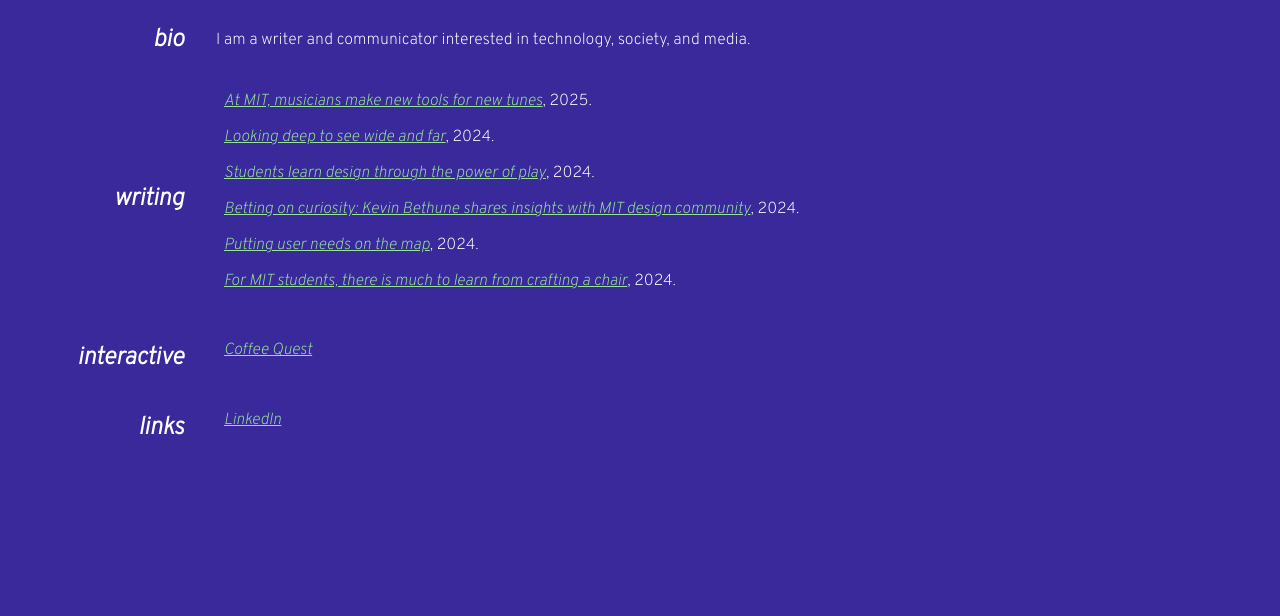
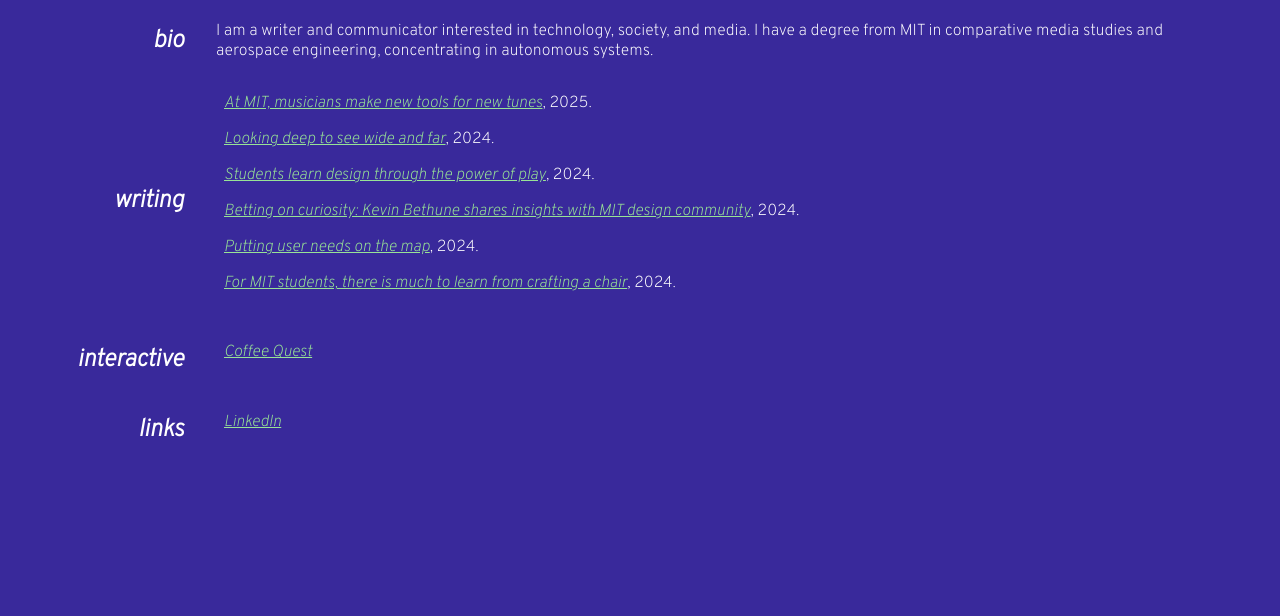
Before and after one commit to luom01/mjluo-site-v1, a plain HTML site: page index.html in a window 1280 px wide. Shown: the part 184-800 px from the top of the page. Drawn offline with Linux system fonts and the light colour scheme.

Commit message:
Update index.html

```diff
--- a/index.html
+++ b/index.html
@@ -26,7 +26,7 @@
   <h1>michelle luo</h1>
     <div class="container">
       <h2 class="heading">bio</h2>
-      <p class="content">I am a writer and communicator interested in technology, society, and media.</p>
+      <p class="content">I am a writer and communicator interested in technology, society, and media. I have a degree from MIT in comparative media studies and aerospace engineering, concentrating in autonomous systems.</p>
     </div>
     <div class="container">
       <h2 class="heading">writing</h2>
```
